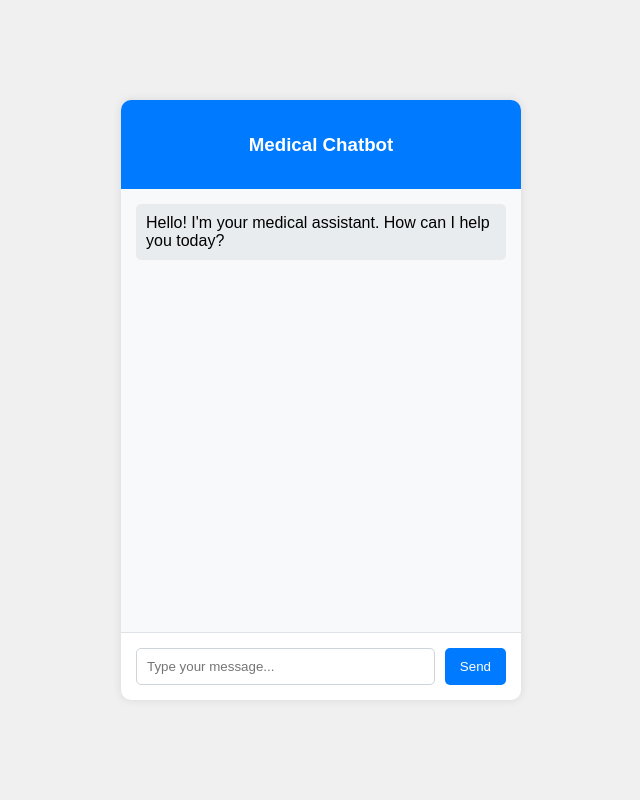
After one commit to tawhidul36/Resume, a Django app: page /chatbot/ in a window 1280 px wide. The commit adds this page. Shown: the whole page, without its empty margins (319-959 px from the left). Run offline with Django 5.2, Linux system fonts and the light colour scheme.

Commit message:
Add medical chatbot page with HTML interface and internal CSS

```diff
--- a/main/urls.py
+++ b/main/urls.py
@@ -3,4 +3,5 @@ from . import views
 
 urlpatterns = [
     path('', views.home, name='home'),
+    path('chatbot/', views.chatbot, name='chatbot'),
 ]
--- a/main/views.py
+++ b/main/views.py
@@ -2,3 +2,6 @@ from django.shortcuts import render
 
 def home(request):
     return render(request, 'home.html')
+
+def chatbot(request):
+    return render(request, 'chatbot.html')
--- /dev/null
+++ b/templates/chatbot.html
@@ -0,0 +1,127 @@
+<!DOCTYPE html>
+<html lang="en">
+<head>
+    <meta charset="UTF-8">
+    <meta name="viewport" content="width=device-width, initial-scale=1.0">
+    <title>Medical Chatbot</title>
+    <style>
+        body {
+            font-family: Arial, sans-serif;
+            background-color: #f0f0f0;
+            margin: 0;
+            padding: 0;
+            display: flex;
+            justify-content: center;
+            align-items: center;
+            height: 100vh;
+        }
+        .chat-container {
+            width: 400px;
+            height: 600px;
+            background-color: white;
+            border-radius: 10px;
+            box-shadow: 0 0 10px rgba(0,0,0,0.1);
+            display: flex;
+            flex-direction: column;
+        }
+        .chat-header {
+            background-color: #007bff;
+            color: white;
+            padding: 15px;
+            text-align: center;
+            border-radius: 10px 10px 0 0;
+        }
+        .chat-messages {
+            flex: 1;
+            padding: 15px;
+            overflow-y: auto;
+            background-color: #f8f9fa;
+        }
+        .message {
+            margin-bottom: 10px;
+            padding: 10px;
+            border-radius: 5px;
+        }
+        .message.user {
+            background-color: #007bff;
+            color: white;
+            text-align: right;
+        }
+        .message.bot {
+            background-color: #e9ecef;
+            color: black;
+        }
+        .chat-input {
+            display: flex;
+            padding: 15px;
+            border-top: 1px solid #dee2e6;
+        }
+        .chat-input input {
+            flex: 1;
+            padding: 10px;
+            border: 1px solid #ced4da;
+            border-radius: 5px;
+            margin-right: 10px;
+        }
+        .chat-input button {
+            padding: 10px 15px;
+            background-color: #007bff;
+            color: white;
+            border: none;
+            border-radius: 5px;
+            cursor: pointer;
+        }
+        .chat-input button:hover {
+            background-color: #0056b3;
+        }
+    </style>
+</head>
+<body>
+    <div class="chat-container">
+        <div class="chat-header">
+            <h3>Medical Chatbot</h3>
+        </div>
+        <div class="chat-messages" id="chat-messages">
+            <div class="message bot">Hello! I'm your medical assistant. How can I help you today?</div>
+        </div>
+        <div class="chat-input">
+            <input type="text" id="message-input" placeholder="Type your message...">
+            <button onclick="sendMessage()">Send</button>
+        </div>
+    </div>
+
+    <script>
+        function sendMessage() {
+            const input = document.getElementById('message-input');
+            const messages = document.getElementById('chat-messages');
+            const message = input.value.trim();
+            if (message) {
+                // Add user message
+                const userMessage = document.createElement('div');
+                userMessage.className = 'message user';
+                userMessage.textContent = message;
+                messages.appendChild(userMessage);
+
+                // Simulate bot response (for demo purposes)
+                setTimeout(() => {
+                    const botMessage = document.createElement('div');
+                    botMessage.className = 'message bot';
+                    botMessage.textContent = "I'm sorry, but as a demo, I can't provide real medical advice. Please consult a healthcare professional.";
+                    messages.appendChild(botMessage);
+                    messages.scrollTop = messages.scrollHeight;
+                }, 1000);
+
+                input.value = '';
+                messages.scrollTop = messages.scrollHeight;
+            }
+        }
+
+        // Allow sending message with Enter key
+        document.getElementById('message-input').addEventListener('keypress', function(e) {
+            if (e.key === 'Enter') {
+                sendMessage();
+            }
+        });
+    </script>
+</body>
+</html>
--- a/templates/home.html
+++ b/templates/home.html
@@ -68,7 +68,7 @@
                         <div class="card-body">
                             <h5 class="card-title">Project 1</h5>
                             <p class="card-text">Description of project 1. Built with Django and React.</p>
-                            <a href="#" class="btn btn-primary">View Project</a>
+                            <a href="{% url 'chatbot' %}" class="btn btn-primary">View Project</a>
                         </div>
                     </div>
                 </div>
```
